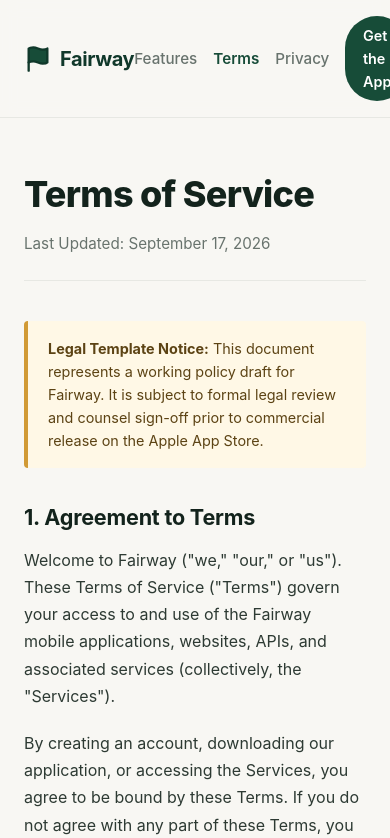
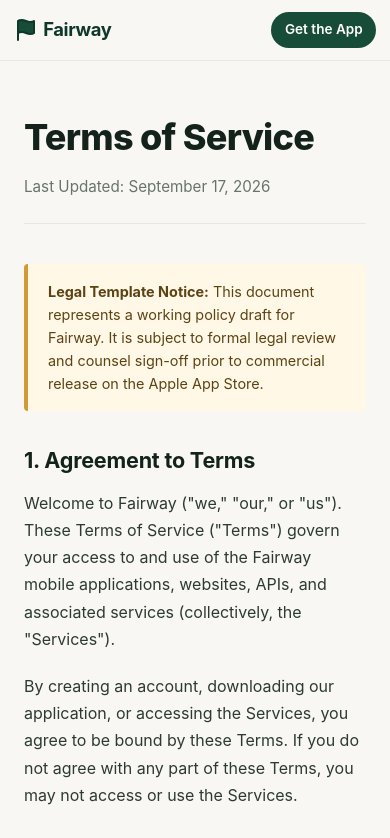
Before and after one commit to rokohli/golf_rank, a plain HTML site: page apps/web/terms.html in a window 390 px wide. Shown: the top 838 px of the page. Drawn offline with Linux system fonts and the light colour scheme.

Commit message:
Address Codex review comments on deletion suppression disclosure and responsive nav
- Disclose retained deletion-suppression provider subject in Privacy Policy and Terms of Service
- Collapse secondary header nav items on mobile (<= 640px) and narrow viewports (<= 390px)

```diff
--- a/apps/web/style.css
+++ b/apps/web/style.css
@@ -541,11 +541,17 @@ main {
 }
 
 @media (max-width: 640px) {
+  .header-container {
+    padding: 0.85rem 1rem;
+  }
+  .nav-item-secondary {
+    display: none;
+  }
+  .nav-links {
+    gap: 0.85rem;
+  }
   .course-stats-grid {
     grid-template-columns: repeat(2, 1fr);
-    gap: 1rem;
-  }
-  .nav-links {
     gap: 1rem;
   }
   .footer-top, .footer-bottom {
@@ -553,3 +559,24 @@ main {
     align-items: flex-start;
   }
 }
+
+@media (max-width: 390px) {
+  .header-container {
+    padding: 0.75rem 0.85rem;
+  }
+  .brand-link {
+    font-size: 1.15rem;
+    gap: 0.35rem;
+  }
+  .brand-icon {
+    width: 24px;
+    height: 24px;
+  }
+  .nav-item-features {
+    display: none;
+  }
+  .nav-cta {
+    padding: 0.45rem 0.85rem;
+    font-size: 0.85rem;
+  }
+}
--- a/apps/web/terms.html
+++ b/apps/web/terms.html
@@ -20,9 +20,9 @@
       </a>
       <nav aria-label="Main Navigation">
         <ul class="nav-links">
-          <li><a href="index.html#features" class="nav-link">Features</a></li>
-          <li><a href="terms.html" class="nav-link" style="color: var(--pine); font-weight: 600;">Terms</a></li>
-          <li><a href="privacy.html" class="nav-link">Privacy</a></li>
+          <li class="nav-item-features"><a href="index.html#features" class="nav-link">Features</a></li>
+          <li class="nav-item-secondary"><a href="terms.html" class="nav-link" style="color: var(--pine); font-weight: 600;">Terms</a></li>
+          <li class="nav-item-secondary"><a href="privacy.html" class="nav-link">Privacy</a></li>
           <li><a href="index.html#download" class="nav-cta">Get the App</a></li>
         </ul>
       </nav>
@@ -99,6 +99,7 @@
         <ul>
           <li>Your personal profile, contact identifiers, saved lists, and private round records are permanently purged from our primary databases.</li>
           <li>Photos uploaded by your account will be removed from public display and queued for storage purge.</li>
+          <li>An opaque authentication identifier is retained on a suppression register solely to enforce account termination and prevent deleted credentials from accessing or recreating accounts.</li>
           <li>Anonymized aggregate statistics (such as community course ratings) that do not identify you may remain in historical catalog aggregates.</li>
         </ul>
         <p>
```
Also changed, not shown: apps/web/course.html (+3 -3 lines), apps/web/index.html (+3 -3 lines), apps/web/privacy.html (+6 -5 lines).
